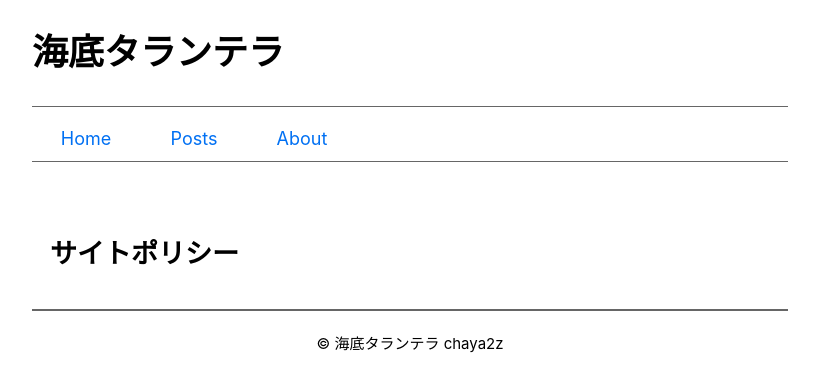
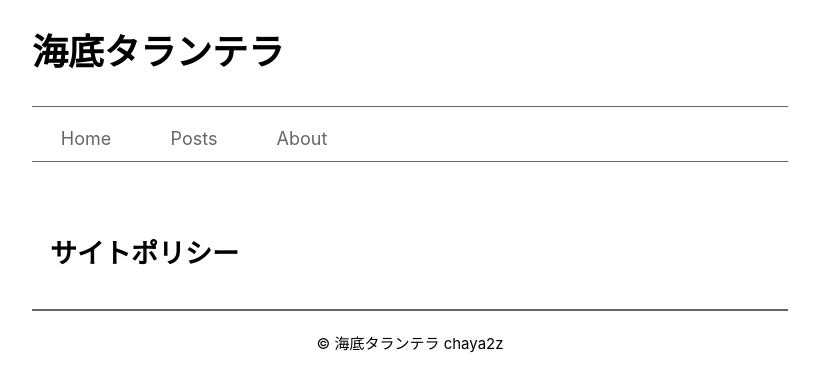
Before and after one commit to chaya2z/chaya2z.github.io, a Next.js app: page /policy in a window 1280 px wide. Shown: the top 390 px of the page, without its empty margins (230-1049 px from the left). Built offline with nearby package versions, Linux system fonts and the light colour scheme.

Commit message:
[ Add ] CSS of navigation-var items

```diff
--- a/components/navbar/navbar.module.css
+++ b/components/navbar/navbar.module.css
@@ -14,8 +14,18 @@
     padding-top: 1rem;
 }
 
+.item a {
+    color: #666666;
+    text-decoration: none;
+}
+
 .item:hover {
     transition: 0.8s;
     color: white;
     background-color: steelblue;
 }
+
+.item:hover a {
+    transition: 1s;
+    color: white;
+}
```
